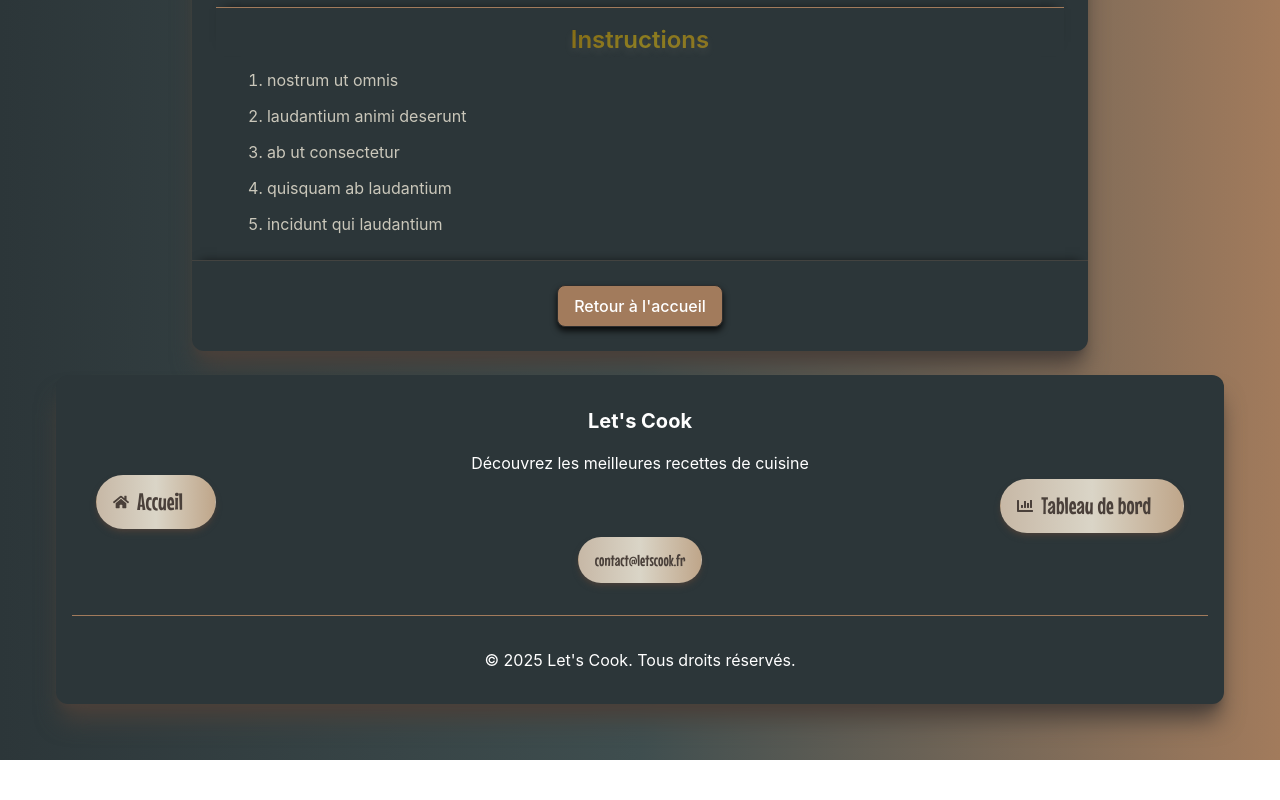
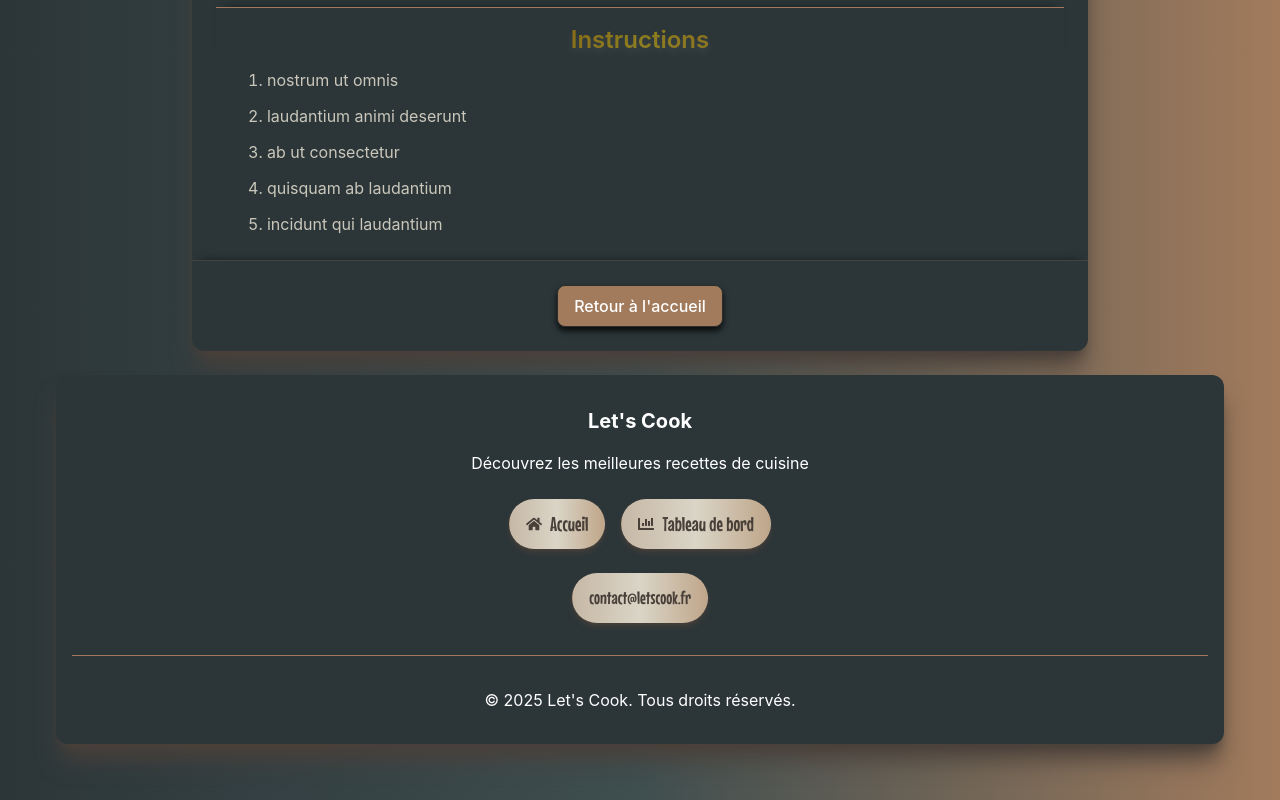
Before and after one commit to Eloura74/Lets-s_Cook_Recipes, a React (Vite) app: page /recette/recipe-05 in a window 1280 px wide. Shown: the part 1725-2525 px from the top of the page. Before the commit the page ends 2485 px from the top, so only its background shows below. Built offline with nearby package versions, Linux system fonts and the light colour scheme.

Commit message:
burger et menue

```diff
--- a/src/components/common/Footer.jsx
+++ b/src/components/common/Footer.jsx
@@ -14,26 +14,26 @@ const Footer = () => {
             <h3 className="text-xl font-bold mb-4">Let's Cook</h3>
             <p>Découvrez les meilleures recettes de cuisine</p>
           </div>
-          <div>
-            <ul className="space-y-2 items-center flex justify-between">
+          <nav className="mt-6">
+            <ul className="flex flex-col sm:flex-row justify-center items-center gap-4">
               <li>
-                <Link to="/" className="btn-site flex items-center gap-2">
+                <Link to="/" className="btn-site flex items-center gap-2 whitespace-nowrap">
                   <FaHome className="max-w-5 max-h-5" />
-                  <span className="mx-auto pr-4 text-2xl">Accueil</span>
+                  <span className="text-lg sm:text-xl">Accueil</span>
                 </Link>
               </li>
               <li>
-                <Link to="/dashboard" className="btn-site flex items-center gap-2">
+                <Link to="/dashboard" className="btn-site flex items-center gap-2 whitespace-nowrap">
                   <FaChartBar className="max-w-5 max-h-5" />
-                  <span className="mx-auto pr-4 text-2xl">Tableau de bord</span>
+                  <span className="text-lg sm:text-xl">Tableau de bord</span>
                 </Link>
               </li>
             </ul>
-          </div>
-          <div className="flex flex-col justify-center items-center">
+          </nav>
+          <div className="flex flex-col justify-center items-center mt-6">
             <a
               href={`mailto:${openMail}`}
-              className="btn-site"
+              className="btn-site text-lg"
               aria-label="Envoyer un email"
             >
               {openMail}
--- a/src/components/filters/Filters.jsx
+++ b/src/components/filters/Filters.jsx
@@ -31,24 +31,34 @@ const Filtres = ({ onFilterChange }) => {
       normal: {
         texte: 'Les plus populaires',
         trierRecettes: recettes =>
-          [...recettes].sort((a, b) => (parseInt(b.likes) || 0) - (parseInt(a.likes) || 0)),
+          [...recettes].sort(
+            (a, b) => (parseInt(b.likes) || 0) - (parseInt(a.likes) || 0)
+          ),
       },
       inverse: {
         texte: 'Les moins populaires',
         trierRecettes: recettes =>
-          [...recettes].sort((a, b) => (parseInt(a.likes) || 0) - (parseInt(b.likes) || 0)),
+          [...recettes].sort(
+            (a, b) => (parseInt(a.likes) || 0) - (parseInt(b.likes) || 0)
+          ),
       },
     },
     difficulte: {
       normal: {
         texte: 'Les plus difficiles',
         trierRecettes: recettes =>
-          [...recettes].sort((a, b) => (parseInt(b.difficulty) || 0) - (parseInt(a.difficulty) || 0)),
+          [...recettes].sort(
+            (a, b) =>
+              (parseInt(b.difficulty) || 0) - (parseInt(a.difficulty) || 0)
+          ),
       },
       inverse: {
         texte: 'Les plus faciles',
         trierRecettes: recettes =>
-          [...recettes].sort((a, b) => (parseInt(a.difficulty) || 0) - (parseInt(b.difficulty) || 0)),
+          [...recettes].sort(
+            (a, b) =>
+              (parseInt(a.difficulty) || 0) - (parseInt(b.difficulty) || 0)
+          ),
       },
     },
   }
@@ -122,14 +132,14 @@ const Filtres = ({ onFilterChange }) => {
     if (!menuMobileOuvert) return null
 
     return createPortal(
-      <div className="fixed inset-0 bg-black/50 z-[99999] lg:hidden">
+      <div className="fixed inset-0 bg-black/50  z-[99999] lg:hidden">
         <motion.div
-          className="fixed top-[4rem] inset-x-4 flex flex-col gap-4 bg-[#2C3639]/95 p-4 rounded-lg shadow-lg"
+          className="fixed top-[4rem] inset-x-8 flex flex-col gap-4 bg-[#2C3639]/35 p-2 rounded-lg  shadow-xl shadow-[#4A403A]/90"
           initial="closed"
           animate="open"
           variants={menuVariants}
         >
-          <div className="flex flex-col gap-4">
+          <div className="flex flex-col gap-4  shadow-xl shadow-[#4A403A]/90 ">
             {Object.keys(configurationFiltres).map(nomFiltre => (
               <button
                 key={nomFiltre}
@@ -139,7 +149,7 @@ const Filtres = ({ onFilterChange }) => {
                 }}
                 className={obtenirClassesBouton(nomFiltre)}
               >
-                <span className="font-medium">
+                <span className="font-medium ">
                   {obtenirTexteBouton(nomFiltre)}
                 </span>
                 {etatsDesFiltres[nomFiltre].actif && (
@@ -189,14 +199,14 @@ const Filtres = ({ onFilterChange }) => {
   return (
     <section className="container mx-auto px-6 py-4">
       <div className="flex flex-wrap items-center gap-6">
-        <h2 className="flex text-4xl pb2 text-[#DCD7C9] font-memoirs underline [text-shadow:_0_3px_0_rgba(1_1_1_/_80%)]">
+        <h2 className="flex text-3xl mx-auto pb2 text-[#DCD7C9] font-memoirs underline-offset-4 underline [text-shadow:_0_3px_0_rgba(1_1_1_/_80%)]">
           Choisissez un filtre :
         </h2>
 
         {/* Version Mobile */}
         <div className="lg:hidden w-full">
           <button
-            className="btn-site flex items-center gap-2 mb-4"
+            className="btn-site flex items-center mx-auto gap-2 mb-1"
             onClick={() => setMenuMobileOuvert(!menuMobileOuvert)}
             aria-label={
               menuMobileOuvert ? 'Fermer les filtres' : 'Ouvrir les filtres'
--- a/src/components/recipes/RecipeCard.jsx
+++ b/src/components/recipes/RecipeCard.jsx
@@ -73,7 +73,7 @@ const RecipeCard = ({ recipe }) => {
         <article className="absolute top-2 right-2 z-20 flex flex-col gap-1.5 sm:gap-2">
           {/* Likes */}
           <div
-            className="flex-center bg-[#2C3639]/80 px-3 py-1.5 rounded-full border border-white/20"
+            className="flex-center bg-[#2C3639]/80 px-3 py-1.5 rounded-full border border-white/20 shadow-xl shadow-[#4A403A]/90"
             aria-label={`${recipe.likes} likes`}
           >
             <FaHeart
@@ -87,7 +87,7 @@ const RecipeCard = ({ recipe }) => {
 
           {/* Vues */}
           <div
-            className="flex-center bg-[#2C3639]/80 px-3 py-1.5 rounded-full border border-white/20"
+            className="flex-center bg-[#2C3639]/80 px-3 py-1.5 rounded-full border border-white/20 shadow-xl shadow-[#4A403A]/90"
             aria-label={`${recipe.views} vues`}
           >
             <FaEye
--- a/src/pages/DashboardPage.jsx
+++ b/src/pages/DashboardPage.jsx
@@ -147,17 +147,21 @@ const DashboardPage = () => {
   // Rendu du composant
   //====================================
   return (
-    <div className="space-y-8">
+    <div className="space-y-8 w-full">
       {/* En-tête */}
-      <header className="flex items-center justify-between bg-[#2C3639]/95 rounded-4xl shadow-lg">
-        <div className="w-32 ">
-          <HomeButton />
+      <header className="flex items-center flex-col bg-[#2C3639]/25 rounded-4xl shadow-lg">
+        <div>
+          <h1 className="text-5xl font-memoirs text-[#DCD7C9] [text-shadow:_2px_2px_4px_rgba(0,0,0,0.5)] mt-6">
+            Tableau de bord
+          </h1>
         </div>
-        <h1 className="text-5xl font-memoirs text-[#DCD7C9] [text-shadow:_2px_2px_4px_rgba(0,0,0,0.5)]">
-          Tableau de bord
-        </h1>
-        <div className="w-32 flex justify-end">
-          <BackButton />
+        <div className="flex items-center gap-17 p-14">
+          <div className="w-32 ">
+            <HomeButton />
+          </div>
+          <div className="w-32 flex justify-end">
+            <BackButton />
+          </div>
         </div>
       </header>
 
```
